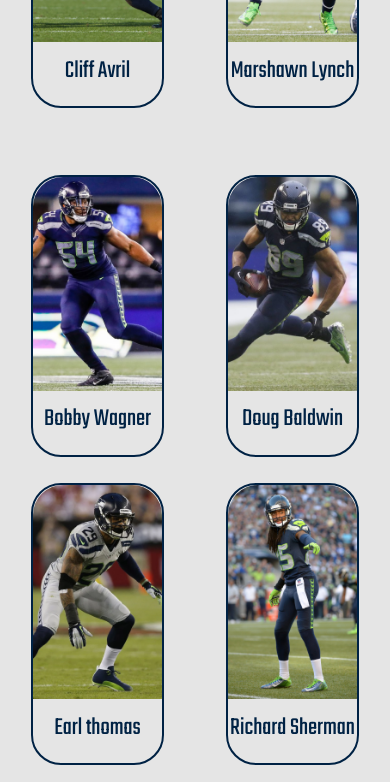
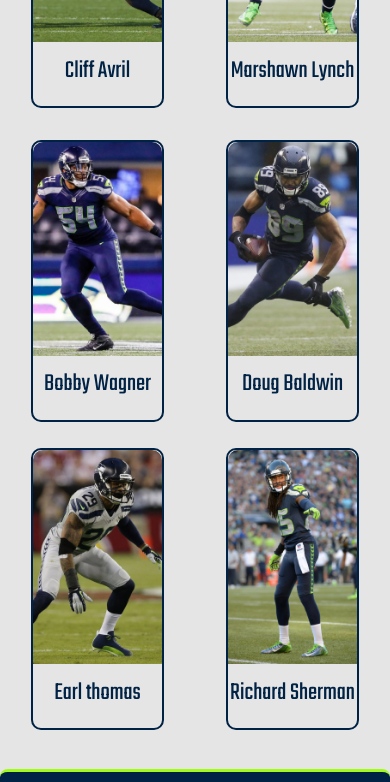
Before and after one commit to FPiatti98/Web-Development, a website: page pages/Team.html in a window 390 px wide. Shown: the part 890-1672 px from the top of the page. Drawn offline with nearby package versions, Linux system fonts and the light colour scheme.

Commit message:
Fixed copyright font size, team border, sombreado a schedule

```diff
--- a/assets/scss/partials/_footer.scss
+++ b/assets/scss/partials/_footer.scss
@@ -69,3 +69,9 @@
     background-color: $primary-color;
     font-size: 15px;
 }
+
+@media (max-width:991px) {
+    .copyright__new {
+        font-size: 12px;
+    }
+}
--- a/assets/scss/views/Team.scss
+++ b/assets/scss/views/Team.scss
@@ -67,3 +67,34 @@
 .team__spacing {
     padding-top: 40px;
 }
+
+@media (max-width:991px) {
+    .team__index a {
+        margin-top: 10%;
+        margin-bottom: 10%;
+    }
+
+    .team__index a {
+        border-radius: 20px;
+    }
+
+    .team__index img {
+        border-top-left-radius: 20px;
+        border-top-right-radius: 20px;
+    }
+
+    .team__spacing {
+        padding-top: 5px;
+    }
+}
+
+@media (max-width:576px) {
+    .team__index a {
+        border-radius: 10px;
+    }
+
+    .team__index img {
+        border-top-left-radius: 10px;
+        border-top-right-radius: 10px;
+    }
+}
```
Also changed, not shown: index.html (+1 -1 lines), pages/Schedule.html (+4 -4 lines), assets/css/Sass.css.
